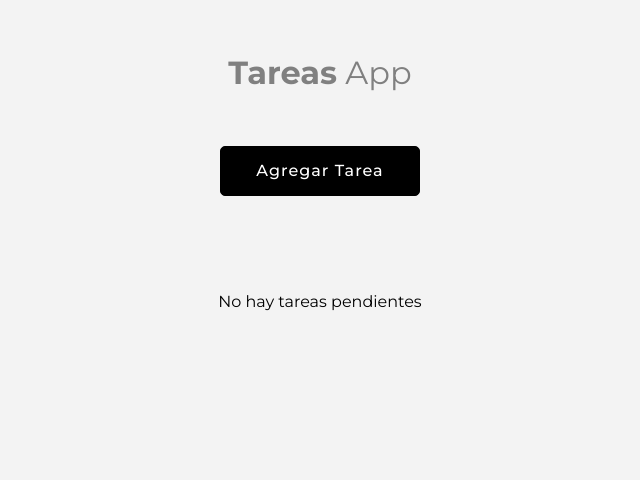
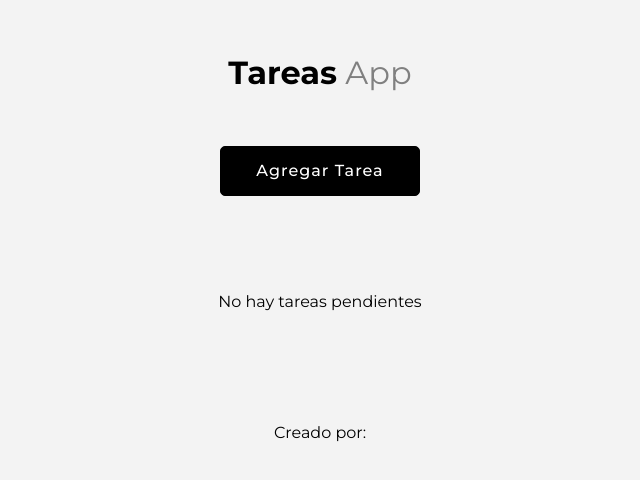
Before and after one commit to AndresGuerreroTests/Azure-U, a React (Create React App) app: page / in a window 1280 px wide. Shown: the top 480 px of the page, without its empty margins (320-960 px from the left). Built offline with nearby package versions, Linux system fonts and the light colour scheme.

Commit message:
Se añade cambios de estilos

```diff
--- a/src/App.js
+++ b/src/App.js
@@ -18,6 +18,10 @@ const Container = styled.div`
   justify-content: center;
 `;
 
+const TextMain = styled.p`
+  text-align:center;
+`
+
 function App() {
   return (
     <ContextProvider>
@@ -30,6 +34,7 @@ function App() {
             <Route exact path="/editar/:id" component={TaskForm} />
           </Switch>
         </Container>
+        <TextMain>Creado por:</TextMain>
       </Router>
     </ContextProvider>
   );
--- a/src/index.css
+++ b/src/index.css
@@ -8,3 +8,6 @@ a {
   text-decoration: none;
   color: #000;
 }
+span{
+  color:black;
+}
```
